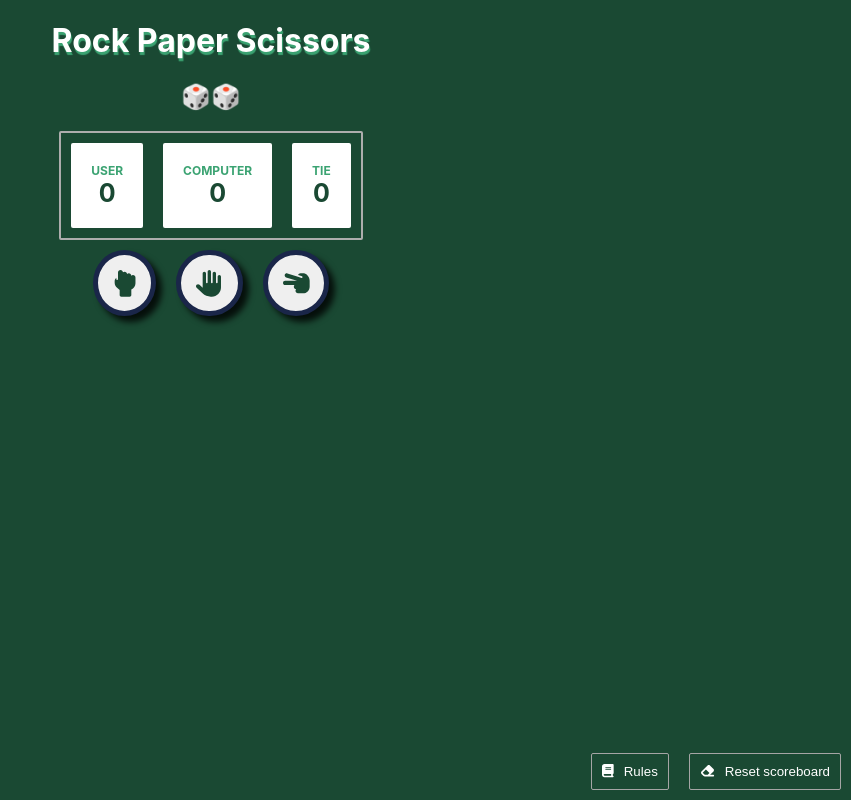
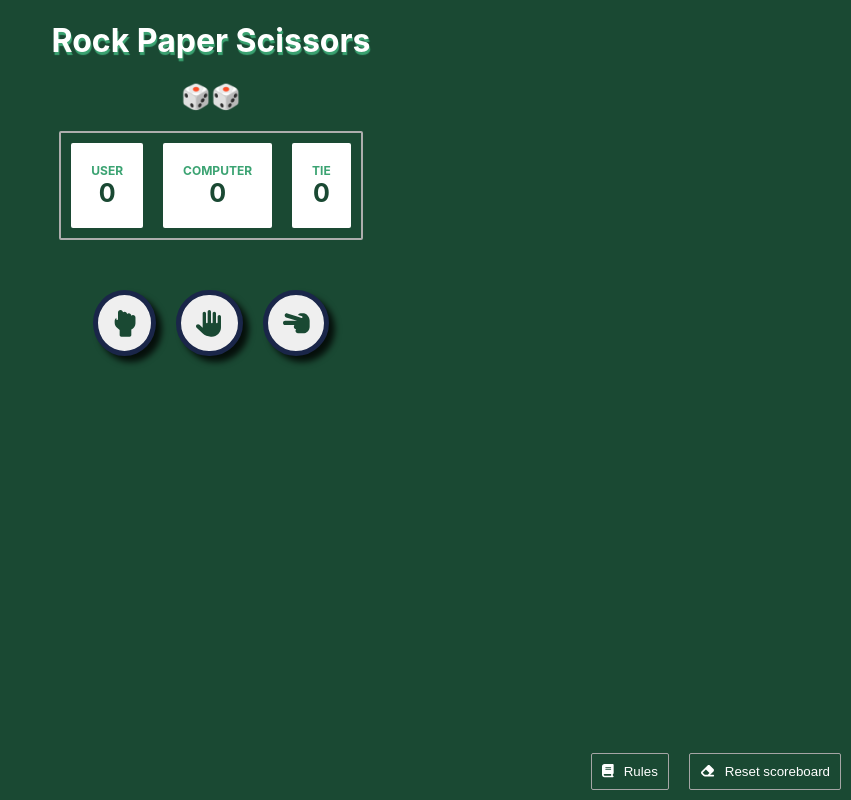
Before and after one commit to StellaNdj/rps, a React (Create React App) app in the folder front/: page / in a window 1280 px wide. Shown: the whole page, without its empty margins (429-1280 px from the left). Built offline with nearby package versions, Linux system fonts and the light colour scheme; no server answers.

Commit message:
Adding some spacing

```diff
--- a/front/src/components/Game.js
+++ b/front/src/components/Game.js
@@ -170,7 +170,7 @@ const Game = () => {
         computerScoreBoard={computerScoreBoard}
         tieScoreBoard={tieScoreBoard}/>
 
-      <div>
+      <div className="game">
         <div className="display-choices">
           {userChoice !== null && (
             <div>
--- a/front/src/index.css
+++ b/front/src/index.css
@@ -62,7 +62,7 @@ code {
   padding: 40px;
   border: 10px solid #1a2649;
   box-shadow: 0 4px 8px rgba(0, 0, 0, 0.2);
-  margin: 10px;
+  margin: 10px 10px 20px 10px;
 }
 
 .display-choices-btn > svg {
@@ -83,6 +83,13 @@ code {
 .computer {
   border: 10px solid goldenrod;
   box-shadow: 7px 0px 0px #ab781cf7;
+}
+
+/* Game screen */
+
+.game {
+  padding: 10px;
+  margin: 10px
 }
 
 /* Side picked */
```
